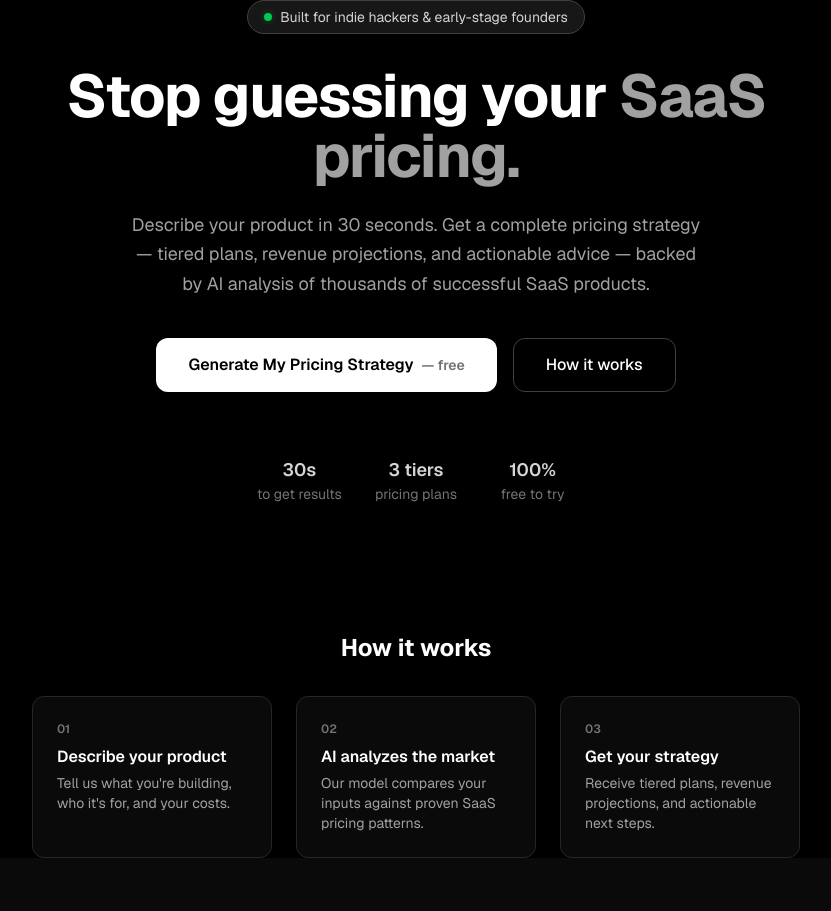
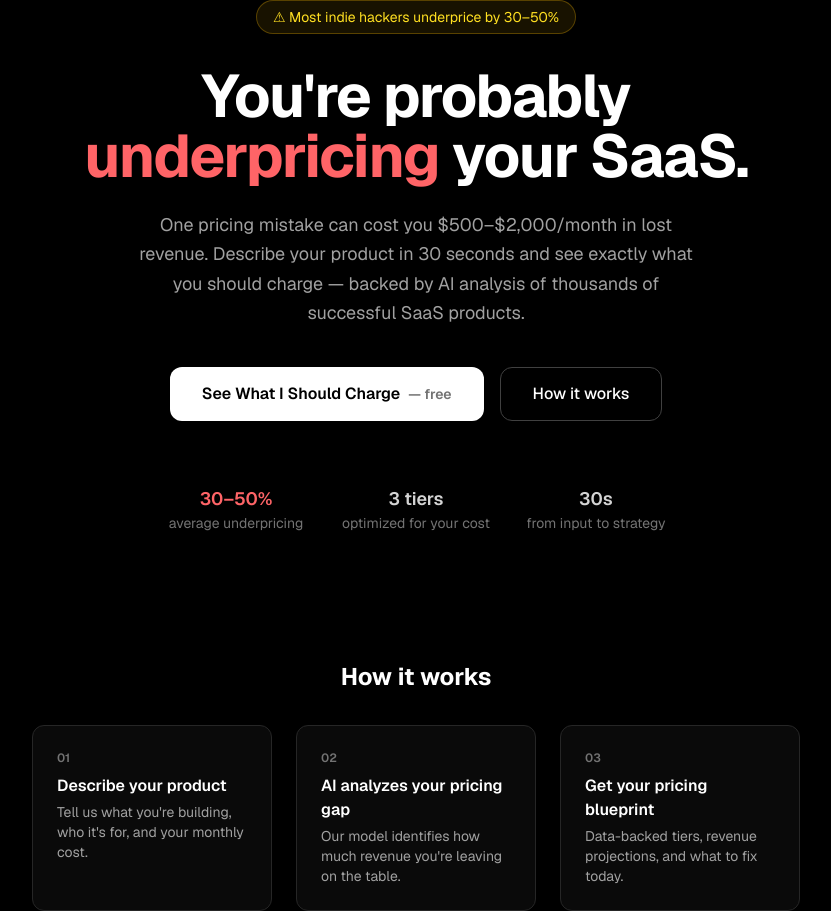
Before and after one commit to yahanrao91-lang/SaaS-Pricing-Calculator, a Next.js app: page / in a window 1280 px wide. Shown: the whole page, without its empty margins (224-1055 px from the left). Before the commit the page ends 858 px from the top, so only its background shows below. Built offline with nearby package versions, Linux system fonts and the light colour scheme.

Commit message:
feat: loss-framing hero, tighter free output, reddit launch post

```diff
--- a/app/tool/page.tsx
+++ b/app/tool/page.tsx
@@ -91,7 +91,7 @@ export default function ToolPage() {
         {/* Success state */}
         {status === "success" && result && (
           <>
-            <ResultCard data={result} />
+            <ResultCard data={result} free />
             <Paywall />
             <div className="mt-6 text-center">
               <button
--- a/components/hero.tsx
+++ b/components/hero.tsx
@@ -3,24 +3,20 @@ import Link from "next/link";
 export default function Hero() {
   return (
     <section className="flex flex-col items-center justify-center min-h-screen text-center px-6">
-      {/* Badge — social proof hint */}
-      <div className="inline-flex items-center gap-2 rounded-full border border-neutral-700 bg-neutral-900 px-4 py-1.5 text-sm text-neutral-300 mb-8">
-        <span className="relative flex h-2 w-2">
-          <span className="absolute inline-flex h-full w-full animate-ping rounded-full bg-green-400 opacity-75" />
-          <span className="relative inline-flex h-2 w-2 rounded-full bg-green-500" />
-        </span>
-        Built for indie hackers & early-stage founders
+      {/* Badge — urgency */}
+      <div className="inline-flex items-center gap-2 rounded-full border border-yellow-500/30 bg-yellow-500/10 px-4 py-1.5 text-sm text-yellow-300 mb-8">
+        ⚠ Most indie hackers underprice by 30–50%
       </div>
 
       <h1 className="text-5xl font-bold tracking-tight sm:text-6xl max-w-3xl">
-        Stop guessing your{" "}
-        <span className="text-neutral-400">SaaS pricing.</span>
+        You&apos;re probably{" "}
+        <span className="text-red-400">underpricing</span> your SaaS.
       </h1>
 
       <p className="mt-6 text-lg text-neutral-400 max-w-xl leading-relaxed">
-        Describe your product in 30 seconds. Get a complete pricing strategy —
-        tiered plans, revenue projections, and actionable advice — backed by AI
-        analysis of thousands of successful SaaS products.
+        One pricing mistake can cost you $500–$2,000/month in lost revenue.
+        Describe your product in 30 seconds and see exactly what you should
+        charge — backed by AI analysis of thousands of successful SaaS products.
       </p>
 
       {/* CTA buttons */}
@@ -29,7 +25,7 @@ export default function Hero() {
           href="/tool"
           className="inline-flex items-center justify-center rounded-xl bg-white px-8 py-3.5 text-base font-semibold text-black hover:bg-neutral-200 transition-colors"
         >
-          Generate My Pricing Strategy
+          See What I Should Charge
           <span className="ml-2 text-sm text-neutral-500">— free</span>
         </Link>
         <a
@@ -40,19 +36,19 @@ export default function Hero() {
         </a>
       </div>
 
-      {/* Trust signals */}
+      {/* Trust signals — loss-framed */}
       <div className="mt-16 grid grid-cols-3 gap-8 text-center text-sm text-neutral-500">
         <div>
-          <p className="text-lg font-semibold text-neutral-300">30s</p>
-          <p>to get results</p>
+          <p className="text-lg font-semibold text-red-400">30–50%</p>
+          <p>average underpricing</p>
         </div>
         <div>
           <p className="text-lg font-semibold text-neutral-300">3 tiers</p>
-          <p>pricing plans</p>
+          <p>optimized for your cost</p>
         </div>
         <div>
-          <p className="text-lg font-semibold text-neutral-300">100%</p>
-          <p>free to try</p>
+          <p className="text-lg font-semibold text-neutral-300">30s</p>
+          <p>from input to strategy</p>
         </div>
       </div>
 
@@ -69,17 +65,17 @@ export default function Hero() {
             {
               step: "01",
               title: "Describe your product",
-              desc: "Tell us what you're building, who it's for, and your costs.",
+              desc: "Tell us what you're building, who it's for, and your monthly cost.",
             },
             {
               step: "02",
-              title: "AI analyzes the market",
-              desc: "Our model compares your inputs against proven SaaS pricing patterns.",
+              title: "AI analyzes your pricing gap",
+              desc: "Our model identifies how much revenue you're leaving on the table.",
             },
             {
               step: "03",
-              title: "Get your strategy",
-              desc: "Receive tiered plans, revenue projections, and actionable next steps.",
+              title: "Get your pricing blueprint",
+              desc: "Data-backed tiers, revenue projections, and what to fix today.",
             },
           ].map(({ step, title, desc }) => (
             <div
--- a/components/result-card.tsx
+++ b/components/result-card.tsx
@@ -2,55 +2,121 @@ import type { PricingResult } from "@/lib/prompt";
 
 interface Props {
   data: PricingResult;
+  free?: boolean;
 }
 
-export default function ResultCard({ data }: Props) {
+/** Show only the first N features per plan, with a "locked" indicator for the rest */
+function truncateFeatures(features: string[], free: boolean): string[] {
+  if (!free) return features;
+  return features.slice(0, 2);
+}
+
+export default function ResultCard({ data, free = true }: Props) {
+  const plans = data.plans;
+  const revenueEntries = Object.entries(data.revenue_projection);
+  const strategyItems = free ? data.strategy.slice(0, 1) : data.strategy;
+  const showWarnings = !free && data.warnings.length > 0;
+
   return (
     <div className="max-w-3xl mx-auto space-y-8">
       {/* Section: Plans */}
       <section>
         <h2 className="text-2xl font-bold mb-4">Your Pricing Plans</h2>
         <div className="grid grid-cols-1 sm:grid-cols-3 gap-4">
-          {data.plans.map((plan) => (
+          {plans.map((plan) => {
+            const visibleFeatures = truncateFeatures(plan.features, free);
+            const hiddenCount = plan.features.length - visibleFeatures.length;
+
+            return (
               <div
                 key={plan.name}
-              className="rounded-xl border border-neutral-800 bg-neutral-950 p-6 flex flex-col"
+                className="rounded-xl border border-neutral-800 bg-neutral-950 p-6 flex flex-col relative"
               >
+                {/* "Most Popular" badge on Pro */}
+                {plan.name.toLowerCase() === "pro" && (
+                  <span className="absolute -top-3 left-1/2 -translate-x-1/2 rounded-full bg-white px-3 py-0.5 text-xs font-semibold text-black">
+                    Most Popular
+                  </span>
+                )}
+
                 <h3 className="font-semibold text-lg">{plan.name}</h3>
                 <p className="text-2xl font-bold mt-2 mb-4">{plan.price}</p>
                 <ul className="space-y-2 flex-1">
-                {plan.features.map((feature, i) => (
-                  <li key={i} className="flex items-start gap-2 text-sm text-neutral-400">
-                    <span className="text-green-400 mt-0.5 shrink-0">✓</span>
+                  {visibleFeatures.map((feature, i) => (
+                    <li
+                      key={i}
+                      className="flex items-start gap-2 text-sm text-neutral-400"
+                    >
+                      <span className="text-green-400 mt-0.5 shrink-0">
+                        ✓
+                      </span>
                       {feature}
                     </li>
                   ))}
+                  {hiddenCount > 0 && (
+                    <li className="flex items-start gap-2 text-sm text-neutral-600">
+                      <span className="mt-0.5 shrink-0">🔒</span>
+                      +{hiddenCount} more features —{" "}
+                      <span className="text-yellow-400">unlock below</span>
+                    </li>
+                  )}
                 </ul>
               </div>
-          ))}
+            );
+          })}
         </div>
       </section>
 
-      {/* Section: Revenue Projection */}
+      {/* Section: Revenue Projection — free shows 1, paid shows all */}
       <section className="rounded-xl border border-neutral-800 bg-neutral-950 p-6">
-        <h2 className="text-xl font-bold mb-4">Revenue Projections</h2>
-        <div className="grid grid-cols-1 sm:grid-cols-3 gap-4 text-center">
-          {Object.entries(data.revenue_projection).map(([users, revenue]) => (
+        <h2 className="text-xl font-bold mb-4">
+          Revenue Projections
+          {free && (
+            <span className="ml-2 text-xs font-normal text-yellow-500">
+              (preview)
+            </span>
+          )}
+        </h2>
+        <div
+          className={`grid grid-cols-1 ${
+            free ? "" : "sm:grid-cols-3"
+          } gap-4 text-center`}
+        >
+          {(free ? revenueEntries.slice(0, 1) : revenueEntries).map(
+            ([users, revenue]) => (
               <div key={users}>
                 <p className="text-sm text-neutral-500 capitalize">
                   {users.replace("_", " ")}
                 </p>
-              <p className="text-xl font-semibold text-green-400">{revenue}</p>
+                <p className="text-xl font-semibold text-green-400">
+                  {revenue}
+                </p>
               </div>
-          ))}
+            ),
+          )}
+          {free && revenueEntries.length > 1 && (
+            <div className="text-center">
+              <p className="text-sm text-neutral-600">
+                +{revenueEntries.length - 1} more projections
+              </p>
+              <p className="text-sm text-yellow-400">🔒 Unlock full report</p>
+            </div>
+          )}
         </div>
       </section>
 
       {/* Section: Strategy */}
       <section className="rounded-xl border border-neutral-800 bg-neutral-950 p-6">
-        <h2 className="text-xl font-bold mb-3">Action Plan</h2>
+        <h2 className="text-xl font-bold mb-3">
+          Action Plan
+          {free && (
+            <span className="ml-2 text-xs font-normal text-yellow-500">
+              (1 of {data.strategy.length})
+            </span>
+          )}
+        </h2>
         <ol className="space-y-3">
-          {data.strategy.map((item, i) => (
+          {strategyItems.map((item, i) => (
             <li key={i} className="flex gap-3 text-neutral-300">
               <span className="flex h-6 w-6 shrink-0 items-center justify-center rounded-full bg-white text-xs font-bold text-black">
                 {i + 1}
@@ -59,17 +125,28 @@ export default function ResultCard({ data }: Props) {
             </li>
           ))}
         </ol>
+        {free && data.strategy.length > 1 && (
+          <div className="mt-4 p-4 rounded-lg border border-dashed border-neutral-700 text-center">
+            <p className="text-sm text-neutral-500">
+              🔒 {data.strategy.length - 1} more strategies locked —{" "}
+              <span className="text-yellow-400">unlock below</span>
+            </p>
+          </div>
+        )}
       </section>
 
-      {/* Section: Warnings */}
-      {data.warnings.length > 0 && (
+      {/* Section: Warnings — paid only */}
+      {showWarnings && (
         <section className="rounded-xl border border-yellow-500/30 bg-yellow-500/5 p-6">
           <h2 className="text-xl font-bold mb-3 text-yellow-400">
-            ⚠ Watch Out For
+            ⚠ Revenue Risks
           </h2>
           <ul className="space-y-2">
             {data.warnings.map((warning, i) => (
-              <li key={i} className="flex gap-2 text-sm text-yellow-200/80">
+              <li
+                key={i}
+                className="flex gap-2 text-sm text-yellow-200/80"
+              >
                 <span className="shrink-0">•</span>
                 {warning}
               </li>
@@ -77,6 +154,16 @@ export default function ResultCard({ data }: Props) {
           </ul>
         </section>
       )}
+
+      {/* Locked warnings teaser */}
+      {free && data.warnings.length > 0 && (
+        <section className="rounded-xl border border-dashed border-yellow-500/20 bg-yellow-500/5 p-6 text-center">
+          <p className="text-sm text-neutral-500">
+            🔒 {data.warnings.length} revenue risk warnings hidden —{" "}
+            <span className="text-yellow-400">see what could cost you money</span>
+          </p>
+        </section>
+      )}
     </div>
   );
 }
```
Also changed, not shown: 1 other file (tests, documents, lock files or other folders). Lines whose indentation alone changed are shown as unchanged.
